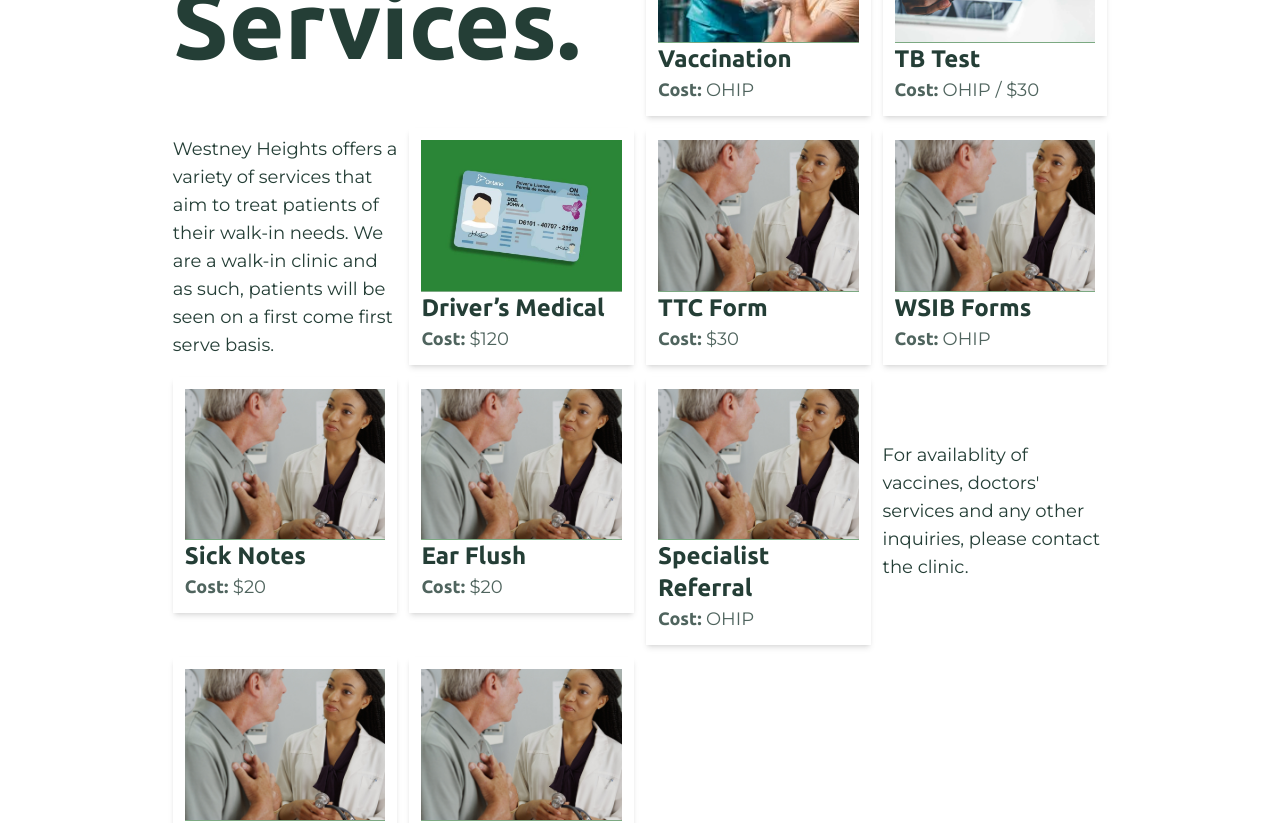
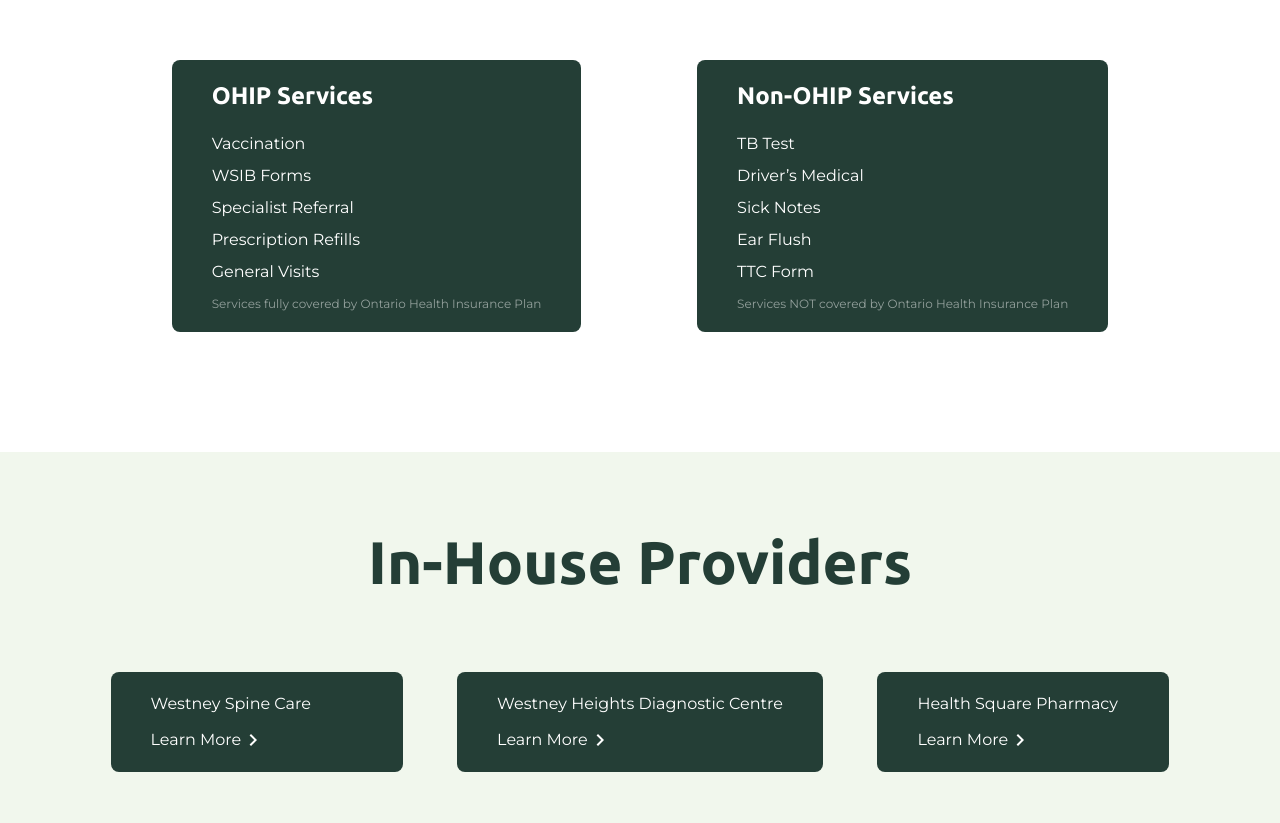
Before and after one commit to johanbphilip/whmc-website, a React (Vite) app: page /whmc-website/services in a window 1280 px wide. Shown: the part 280-1103 px from the top of the page. Built offline with nearby package versions, Linux system fonts and the light colour scheme.

Commit message:
services redesigned

```diff
--- a/src/assets/data.jsx
+++ b/src/assets/data.jsx
@@ -1,118 +1,52 @@
-import vaccinePhoto from "../assets/service-images/vaccination.jpeg";
-import tbPhoto from "../assets/service-images/tb-form.jpg";
-import licensePhoto from "../assets/service-images/license.jpg";
 import { NavLink } from "react-router-dom";
 
 export const doctors = [
   {
     name: "Dr. Abdallah, Barwaaqo",
     cpso: "113645",
-    description:
-      "Lorem ipsum dolor sit amet consectetur adipisicing elit. Reprehenderit alias deserunt vel. Ab iure laboriosam dignissimos nobis aspernatur, porro sed ipsum? Tenetur at, corrupti dolorem eum minus quibusdam quae consequatur?",
     daysWorked: "",
   },
   {
     name: "Dr. Al-Ward, Harith",
     cpso: "85882",
-    description:
-      "Lorem ipsum dolor sit amet consectetur adipisicing elit. Reprehenderit alias deserunt vel. Ab iure laboriosam dignissimos nobis aspernatur, porro sed ipsum? Tenetur at, corrupti dolorem eum minus quibusdam quae consequatur?",
     daysWorked: "Monday, Thursday, Sunday and alternate Wednesdays",
   },
   {
     name: "Dr. Izzeldin, Abuelgasim",
     cpso: "77362",
-    description:
-      "Lorem ipsum dolor sit amet consectetur adipisicing elit. Reprehenderit alias deserunt vel. Ab iure laboriosam dignissimos nobis aspernatur, porro sed ipsum? Tenetur at, corrupti dolorem eum minus quibusdam quae consequatur?",
+
     daysWorked: "",
   },
   {
     name: "Dr. Li, Donna",
     cpso: "91626",
-    description:
-      "Lorem ipsum dolor sit amet consectetur adipisicing elit. Reprehenderit alias deserunt vel. Ab iure laboriosam dignissimos nobis aspernatur, porro sed ipsum? Tenetur at, corrupti dolorem eum minus quibusdam quae consequatur?",
     daysWorked: "Tuesday, Friday and alternate Wednesdays and Saturdays",
   },
-
   {
     name: "Dr. Lum, Bill",
     cpso: "59734",
-    description:
-      "Lorem ipsum dolor sit amet consectetur adipisicing elit. Reprehenderit alias deserunt vel. Ab iure laboriosam dignissimos nobis aspernatur, porro sed ipsum? Tenetur at, corrupti dolorem eum minus quibusdam quae consequatur?",
     daysWorked: "Monday, Thursday and alternate Wednesdays and Saturdays",
   },
   {
     name: "Dr. Lum, Jeffrey",
     cpso: "65913",
-    description:
-      "Lorem ipsum dolor sit amet consectetur adipisicing elit. Reprehenderit alias deserunt vel. Ab iure laboriosam dignissimos nobis aspernatur, porro sed ipsum? Tenetur at, corrupti dolorem eum minus quibusdam quae consequatur?",
     daysWorked: "",
   },
 ];
 
-export const services = [
-  {
-    name: "Vaccination",
-    description:
-      "Vaccine availability is dependent on stocks and may not be available during your visit. To ensure that you will get a vaccine on your visit, please contact the clinic to enquire about the avaiablitiy of all your vaccines.",
-    cost: "OHIP",
-    image: vaccinePhoto,
-  },
-  {
-    name: "TB Test",
-    description:
-      "TB tests vary in cost based on the steps and the purpose. The 2-step test requires 4 visits whereas the 1-step requires 2 visits. If the TB test is for work, it is a $30 charge per visit, for school or volunteering, it is covered by OHIP.",
-    cost: "OHIP / $30",
-    image: tbPhoto,
-  },
-  {
-    name: "Driver’s Medical",
-    description:
-      "Drivers License forms are filled out by select doctors. Please contact the clinic to know more about which doctors fill out the form and when they will be available.",
-    cost: "$120",
-    image: licensePhoto,
-  },
-  {
-    name: "TTC Form",
-    description:
-      "Lorem ipsum dolor sit amet consectetur adipisicing elit. Reprehenderit alias deserunt vel. Ab iure laboriosam dignissimos nobis aspernatur, porro sed ipsum? Tenetur at, corrupti dolorem eum minus quibusdam quae consequatur?",
-    cost: "$30",
-  },
-  {
-    name: "WSIB Forms",
-    description:
-      "We complete WSIB related paperwork such as Health Professionals Report (form 8), Functional Abilities Forms (FAFs), return to work recommendations, etc.",
-    cost: "OHIP",
-  },
-  {
-    name: "Sick Notes",
-    description:
-      "Lorem ipsum dolor sit amet consectetur adipisicing elit. Reprehenderit alias deserunt vel. Ab iure laboriosam dignissimos nobis aspernatur, porro sed ipsum? Tenetur at, corrupti dolorem eum minus quibusdam quae consequatur?",
-    cost: "$20",
-  },
-  {
-    name: "Ear Flush",
-    description:
-      "Lorem ipsum dolor sit amet consectetur adipisicing elit. Reprehenderit alias deserunt vel. Ab iure laboriosam dignissimos nobis aspernatur, porro sed ipsum? Tenetur at, corrupti dolorem eum minus quibusdam quae consequatur?",
-    cost: "$20",
-  },
-  {
-    name: "Specialist Referral",
-    description:
-      "Lorem ipsum dolor sit amet consectetur adipisicing elit. Reprehenderit alias deserunt vel. Ab iure laboriosam dignissimos nobis aspernatur, porro sed ipsum? Tenetur at, corrupti dolorem eum minus quibusdam quae consequatur?",
-    cost: "OHIP",
-  },
-  {
-    name: "Prescription Refills",
-    description:
-      "Lorem ipsum dolor sit amet consectetur adipisicing elit. Reprehenderit alias deserunt vel. Ab iure laboriosam dignissimos nobis aspernatur, porro sed ipsum? Tenetur at, corrupti dolorem eum minus quibusdam quae consequatur?",
-    cost: "OHIP",
-  },
-  {
-    name: "General Visits",
-    description:
-      "Lorem ipsum dolor sit amet consectetur adipisicing elit. Reprehenderit alias deserunt vel. Ab iure laboriosam dignissimos nobis aspernatur, porro sed ipsum? Tenetur at, corrupti dolorem eum minus quibusdam quae consequatur?",
-    cost: "OHIP",
-  },
+export const ohipServices = [
+  "Vaccination",
+  "WSIB Forms",
+  "Specialist Referral",
+  "Prescription Refills",
+  "General Visits",
+];
+export const nonOhipServices = [
+  "TB Test",
+  "Driver’s Medical",
+  "Sick Notes",
+  "Ear Flush",
+  "TTC Form",
 ];
 
 export const plan = [
--- a/src/components/DropdownContents.jsx
+++ b/src/components/DropdownContents.jsx
@@ -35,7 +35,7 @@ export const ServicesContent = () => {
   return (
     <div className="w-64 bg-white py-1 shadow-lg flex flex-col mt-4 gap-2 rounded-xl">
       <NavLink
-        to={"/our-team"}
+        to={"/our-services"}
         className={
           "px-5 py-1 hover:text-lightGreen rounded-xl ease-in duration-100"
         }
@@ -43,7 +43,7 @@ export const ServicesContent = () => {
         OUR SERVICES
       </NavLink>
       <NavLink
-        to={"/mission"}
+        to={"/clinic-policies"}
         className={
           "px-5 py-1 hover:text-lightGreen rounded-xl ease-in duration-100"
         }
--- a/src/components/NavBar.jsx
+++ b/src/components/NavBar.jsx
@@ -6,12 +6,12 @@ import { AboutUsContent, ServicesContent } from "./DropdownContents";
 export const NavBar = () => {
   return (
     <nav className="xs:hidden lg:flex justify-between w-full font-serif">
-      <h1 className=" font-ubuntu font-bold text-xl hover:text-lightGreen place-content-center">
+      <h1 className="font-ubuntu font-bold text-xl hover:text-lightGreen place-content-center">
         <NavLink to={"/"} className={"px-5 py-1"}>
           WHMC
         </NavLink>
       </h1>
-      <ul className="flex flex-row justify-evenly gap-3 ">
+      <ul className="flex flex-row justify-evenly items-center gap-3 ">
         <NavLink
           to={"/"}
           className={
@@ -23,7 +23,7 @@ export const NavBar = () => {
         <DropdownLink href={"/our-team"} DropdownContent={AboutUsContent}>
           ABOUT US
         </DropdownLink>
-        <DropdownLink href={"/our-serices"} DropdownContent={ServicesContent}>
+        <DropdownLink href={"/services"} DropdownContent={ServicesContent}>
           SERVICES
         </DropdownLink>
         <NavLink
--- a/src/pages/Services.jsx
+++ b/src/pages/Services.jsx
@@ -1,26 +1,77 @@
-import { services } from "../assets/data.jsx";
-import { ServiceBlock } from "../components/ServiceBlock";
-import { FiExternalLink } from "react-icons/fi";
+import { ohipServices, nonOhipServices } from "../assets/data.jsx";
+import { MdKeyboardArrowRight } from "react-icons/md";
 
 export const Services = () => {
   return (
-    <main className="xs:mt-10 md:mt-20 xs:py-10 lg:py-20 xs:px-3 md:px-8 lg:px-14 text-darkGreen font-serif flex justify-center">
-      <section className="grid xs:gap-5 md:gap-3 grid-cols-2 md:grid-cols-4 xs:w-full md:w-full lg:w-4/5">
-        <h1 className="font-ubuntu font-bold xs:mb-5 xs:text-4xl col-span-2 md:text-7xl lg:text-8xl">
-          Our Services.
+    <main className="xs:mt-10 md:mt-20 xs:py-10 lg:py-0 xs:px-3 md:px-8 lg:px-0 text-darkGreen font-serif flex flex-col justify-evenly  gap-10 items-center w-full">
+      <h1 className="font-ubuntu font-bold text-6xl mt-20">Our Services.</h1>
+      <section className="lg:px-14 lg:py-20 flex flex-row w-full justify-evenly">
+        <div className="bg-darkGreen text-white rounded-lg px-10 py-5 flex flex-col gap-3">
+          <h2 className="text-2xl font-semibold font-ubuntu">OHIP Services</h2>
+          <ul>
+            {ohipServices.map((service, index) => (
+              <li key={index} className="mt-2">
+                {service}
+              </li>
+            ))}
+          </ul>
+          <p className="text-white opacity-50 text-xs">
+            Services fully covered by Ontario Health Insurance Plan
+          </p>
+        </div>
+        <div className="bg-darkGreen  text-white rounded-lg px-10 py-5 flex flex-col gap-3">
+          <h2 className="text-2xl font-semibold font-ubuntu">
+            Non-OHIP Services
+          </h2>
+          <ul>
+            {nonOhipServices.map((service, index) => (
+              <li key={index} className="mt-2">
+                {service}
+              </li>
+            ))}
+          </ul>
+          <p className="text-white opacity-50 text-xs">
+            Services NOT covered by Ontario Health Insurance Plan
+          </p>
+        </div>
+      </section>
+      {/*//TODO: find a better alternative to In-house Local or Affiliated*/}
+      <section className="lg:px-14 lg:py-20 flex flex-col w-full justify-between items-center bg-whiteGreen">
+        <h1 className="font-ubuntu font-bold xs:text-4xl md:text-6xl mb-20">
+          In-House Providers
         </h1>
-        <p className="xs:row-start-2 xs:col-start-2 xs:self-center xs:text-xs md:text-md lg:text-lg md:col-start-1 md:col-span-2 lg:col-span-1 ">
-          Westney Heights offers a variety of services that aim to treat
-          patients of their walk-in needs. We are a walk-in clinic and as such,
-          patients will be seen on a first come first serve basis.
-        </p>
-        {services.map((service, index) => (
-          <ServiceBlock key={index} service={service} />
-        ))}
-        <p className="xs:self-center xs:text-xs md:text-md lg:text-lg md:col-span-2 lg:col-span-1 lg:col-start-4 lg:row-start-3">
-          For availablity of vaccines, doctors' services and any other
-          inquiries, please contact the clinic.
-        </p>
+        <div className="flex flex-row w-full justify-evenly">
+          <div className="bg-darkGreen w-1/4 text-white rounded-lg px-10 py-5 flex flex-col gap-3 text-left">
+            <p>Westney Spine Care</p>
+            <a
+              href="https://www.westneyspinecare.com/"
+              target="_blank"
+              className="flex place-items-center items-center hover:text-lightGreen hover:underline"
+            >
+              Learn More <MdKeyboardArrowRight className="size-6" />
+            </a>
+          </div>
+          <div className="bg-darkGreen w-fit text-white rounded-lg px-10 py-5 flex flex-col gap-3 text-left">
+            <p>Westney Heights Diagnostic Centre</p>
+            <a
+              href="https://whdc.ca/"
+              target="_blank"
+              className="flex place-items-center items-center hover:text-lightGreen hover:underline"
+            >
+              Learn More <MdKeyboardArrowRight className="size-6" />
+            </a>
+          </div>
+          <div className="bg-darkGreen w-1/4 text-white rounded-lg px-10 py-5 flex flex-col gap-3 text-left">
+            <p>Health Square Pharmacy</p>
+            <a
+              href="https://www.guardian-ida-remedysrx.ca/en/ontario/ajax/health-square-pharmacy-7029395"
+              target="_blank"
+              className="flex place-items-center items-center hover:text-lightGreen hover:underline"
+            >
+              Learn More <MdKeyboardArrowRight className="size-6" />
+            </a>
+          </div>
+        </div>
       </section>
     </main>
   );
```
